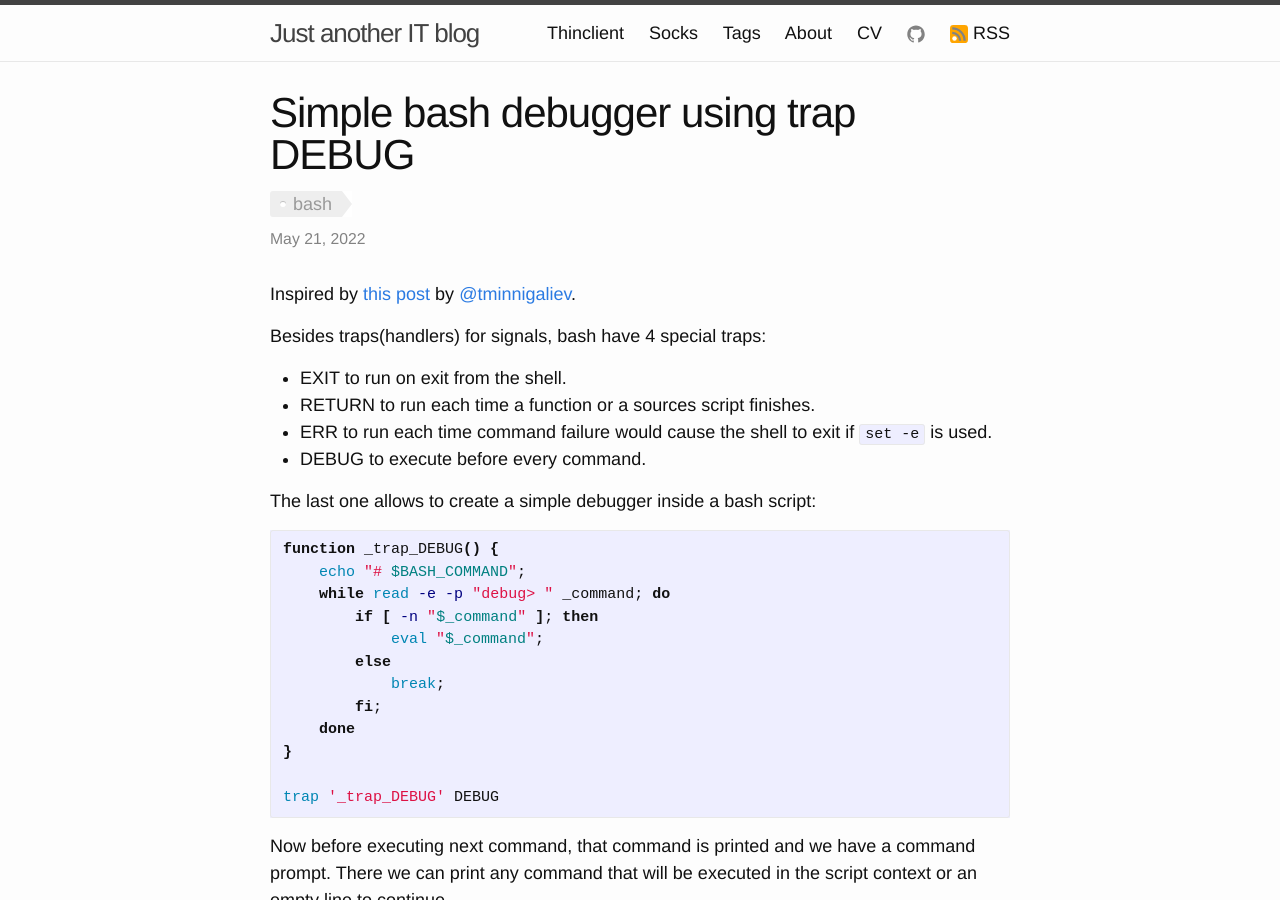
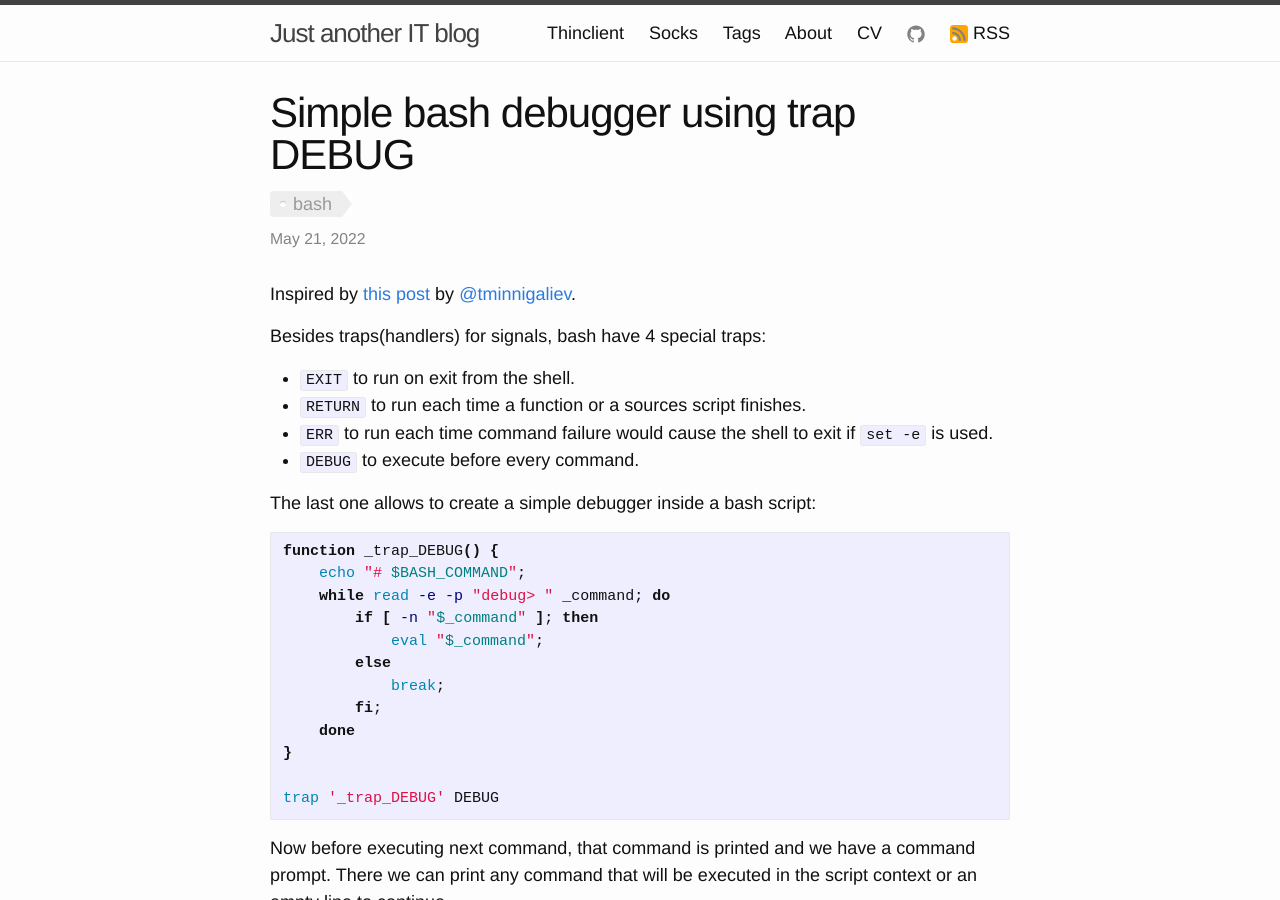
Before and after one commit to selivan/selivan.github.io, a Jekyll site: the page built from _posts/2022-05-21-bash-debug.md, in a window 1280 px wide and 900 px high. Built offline with Jekyll 4.4.1, drawn with Linux system fonts in a browser that asks for light colours.

Commit message:
small fix

```diff
--- a/_posts/2022-05-21-bash-debug.md
+++ b/_posts/2022-05-21-bash-debug.md
@@ -8,10 +8,10 @@ Inspired by [this post](https://habr.com/ru/users/tminnigaliev/) by [ @tminnigal
 
 Besides traps(handlers) for signals, bash have 4 special traps:
 
-* EXIT to run on exit from the shell.
-* RETURN to run each time a function or a sources script finishes.
-* ERR to run each time command failure would cause the shell to exit if `set -e` is used.
-* DEBUG to execute before every command.
+* `EXIT` to run on exit from the shell.
+* `RETURN` to run each time a function or a sources script finishes.
+* `ERR` to run each time command failure would cause the shell to exit if `set -e` is used.
+* `DEBUG` to execute before every command.
 
  The last one allows to create a simple debugger inside a bash script:
 
```
